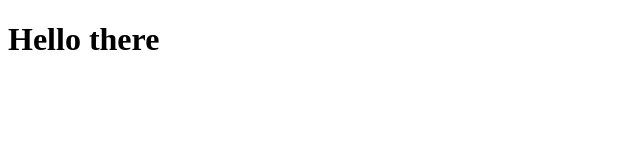
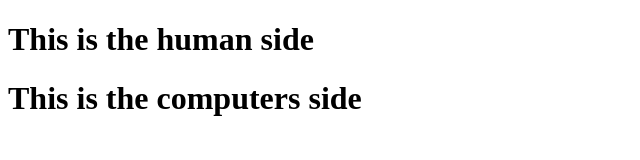
Before and after one commit to ExtremeMalmz/Pokemovies, a plain HTML site: page pages/pokemon_battle/index.html in a window 1280 px wide. Shown: the whole page, without its empty margins (0-640 px from the left). Drawn offline with Linux system fonts and the light colour scheme; files whose address does not match are found by name.

Commit message:
Added this
stjff

```diff
--- a/pages/pokemon_battle/index.html
+++ b/pages/pokemon_battle/index.html
@@ -2,18 +2,24 @@
 <html>
     <head>
         <meta charset = "UTF-8">
-
+        <link rel="stylesheet" href="style.css">
         <title>
             Pokemon Battle
         </title>
     </head>
 
     <body>
-        <div class = "main" onclick="startTheGame()">
+        <div class = "HumanPage">
             <h1>
-                Hello there
+                This is the human side
             </h1>
             <!-- Attack HP and defense is in the statss! -->
+        </div>
+
+        <div class = "ComputerPage">
+            <h1>
+                This is the computers side
+            </h1>
         </div>
 
         <script src = "main.js"></script>
```
Also changed, not shown: pages/pokemon_battle/main.js (added), pages/pokemon_battle/style.css (added).
